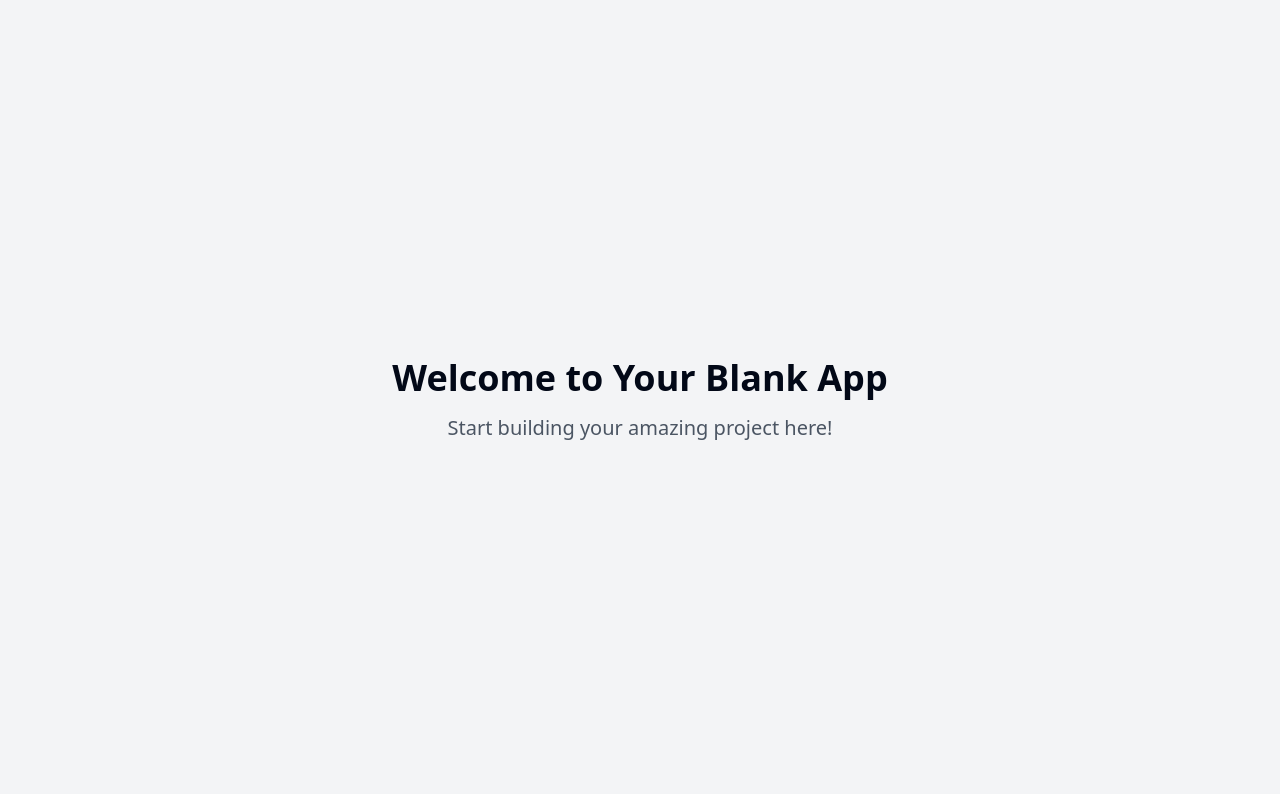
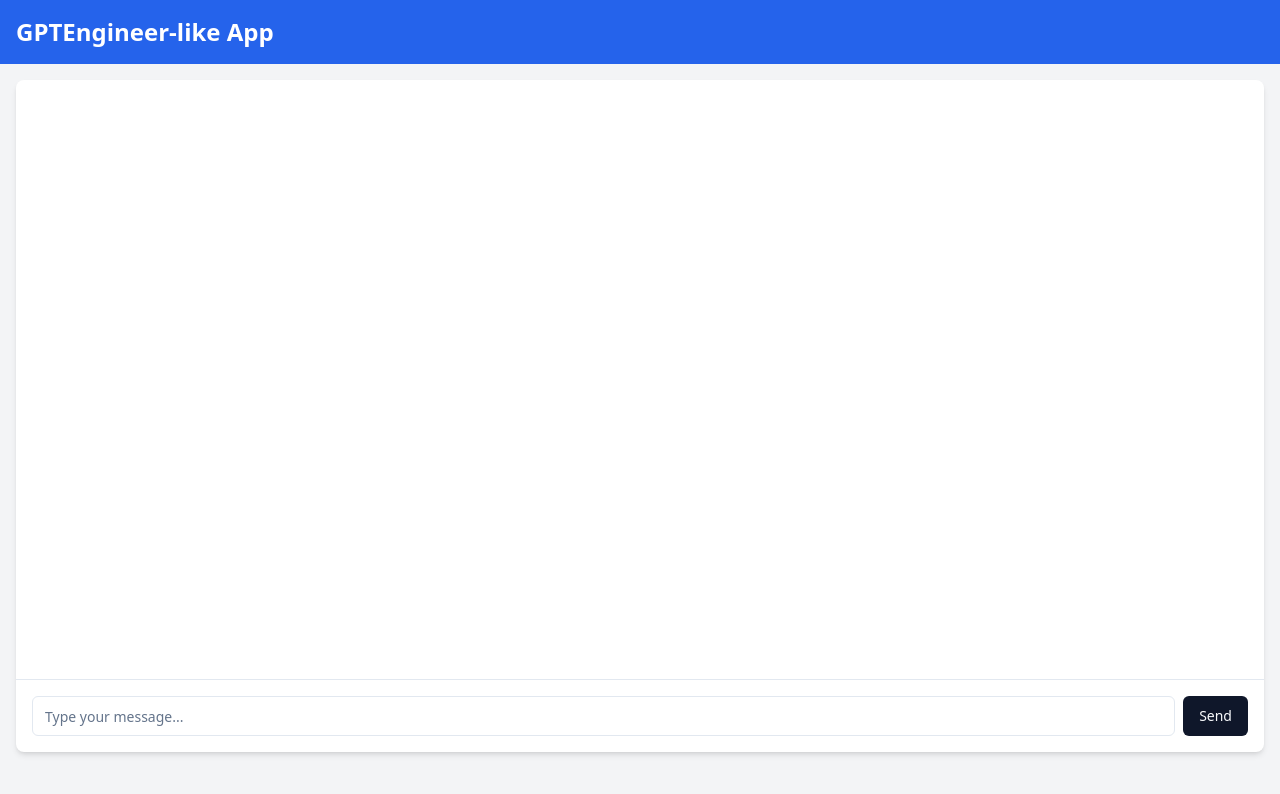
Before and after one commit to toshmart1/gptengineers-labyrinth, a React (Vite) app: page / in a window 1280 px wide. Shown: the top 794 px of the page. Built offline with nearby package versions, Linux system fonts and the light colour scheme.

Commit message:
Build gptengineer.app
Initiate the development of gptengineer.app with necessary configurations and project structure.
[skip gpt_engineer]

```diff
--- /dev/null
+++ b/src/components/ChatInterface.jsx
@@ -0,0 +1,48 @@
+import React, { useState } from 'react';
+import { Button } from "@/components/ui/button";
+import { Input } from "@/components/ui/input";
+import { ScrollArea } from "@/components/ui/scroll-area";
+
+const ChatInterface = () => {
+  const [messages, setMessages] = useState([]);
+  const [input, setInput] = useState('');
+
+  const handleSendMessage = () => {
+    if (input.trim()) {
+      setMessages([...messages, { text: input, sender: 'user' }]);
+      setInput('');
+      // Simulate AI response
+      setTimeout(() => {
+        setMessages(prev => [...prev, { text: "I'm a simple AI assistant. I can't actually modify code, but I can pretend to respond!", sender: 'ai' }]);
+      }, 1000);
+    }
+  };
+
+  return (
+    <div className="flex flex-col h-[calc(100vh-8rem)] bg-white rounded-lg shadow-md">
+      <ScrollArea className="flex-grow p-4">
+        {messages.map((message, index) => (
+          <div key={index} className={`mb-4 ${message.sender === 'user' ? 'text-right' : 'text-left'}`}>
+            <div className={`inline-block p-2 rounded-lg ${message.sender === 'user' ? 'bg-blue-500 text-white' : 'bg-gray-200 text-black'}`}>
+              {message.text}
+            </div>
+          </div>
+        ))}
+      </ScrollArea>
+      <div className="p-4 border-t">
+        <div className="flex space-x-2">
+          <Input
+            type="text"
+            placeholder="Type your message..."
+            value={input}
+            onChange={(e) => setInput(e.target.value)}
+            onKeyPress={(e) => e.key === 'Enter' && handleSendMessage()}
+          />
+          <Button onClick={handleSendMessage}>Send</Button>
+        </div>
+      </div>
+    </div>
+  );
+};
+
+export default ChatInterface;
--- a/src/pages/Index.jsx
+++ b/src/pages/Index.jsx
@@ -1,12 +1,15 @@
-// Update this page (the content is just a fallback if you fail to update the page)
+import React from 'react';
+import ChatInterface from '../components/ChatInterface';
 
 const Index = () => {
   return (
-    <div className="min-h-screen flex items-center justify-center bg-gray-100">
-      <div className="text-center">
-        <h1 className="text-4xl font-bold mb-4">Welcome to Your Blank App</h1>
-        <p className="text-xl text-gray-600">Start building your amazing project here!</p>
-      </div>
+    <div className="min-h-screen flex flex-col bg-gray-100">
+      <header className="bg-blue-600 text-white p-4">
+        <h1 className="text-2xl font-bold">GPTEngineer-like App</h1>
+      </header>
+      <main className="flex-grow p-4">
+        <ChatInterface />
+      </main>
     </div>
   );
 };
```
